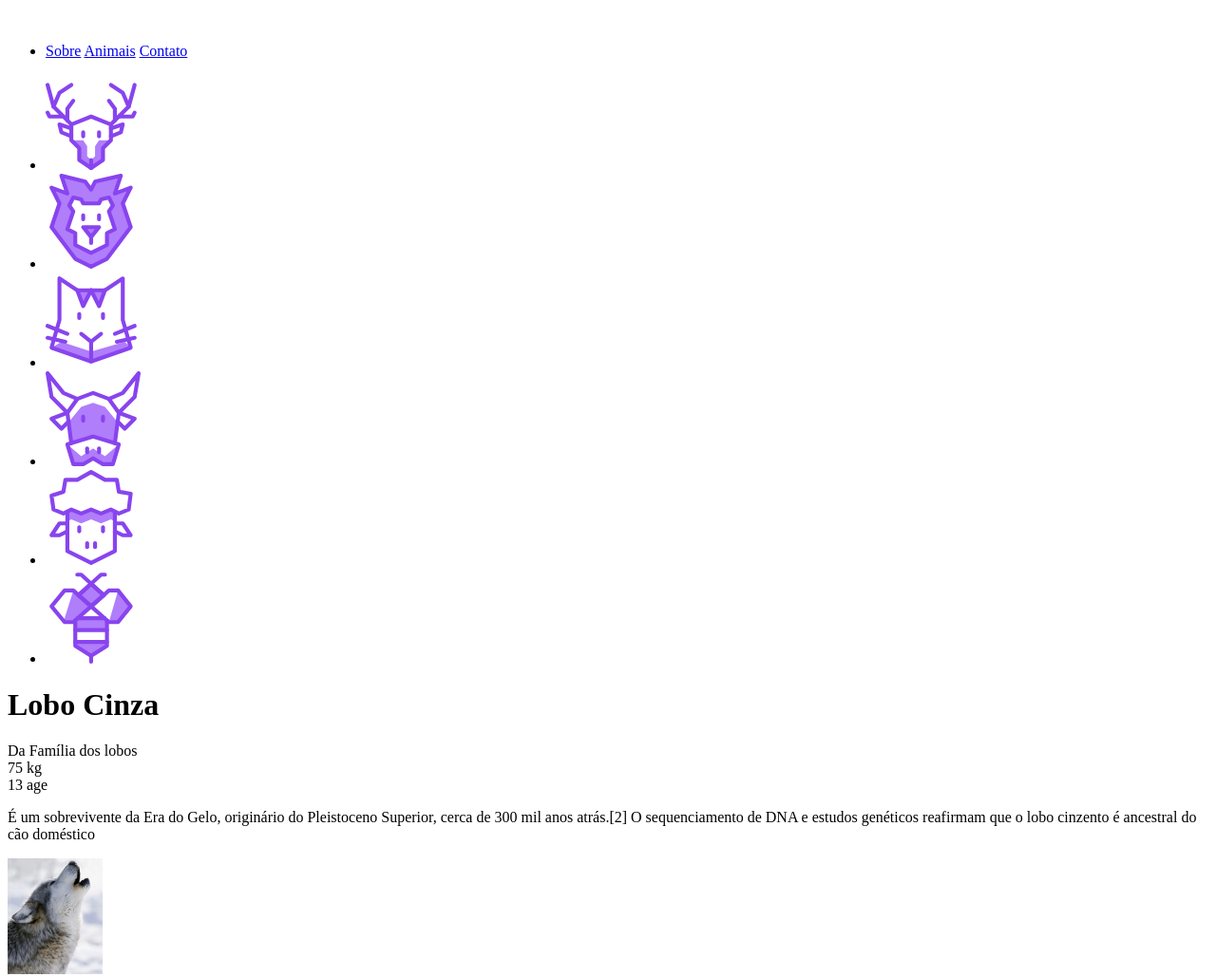
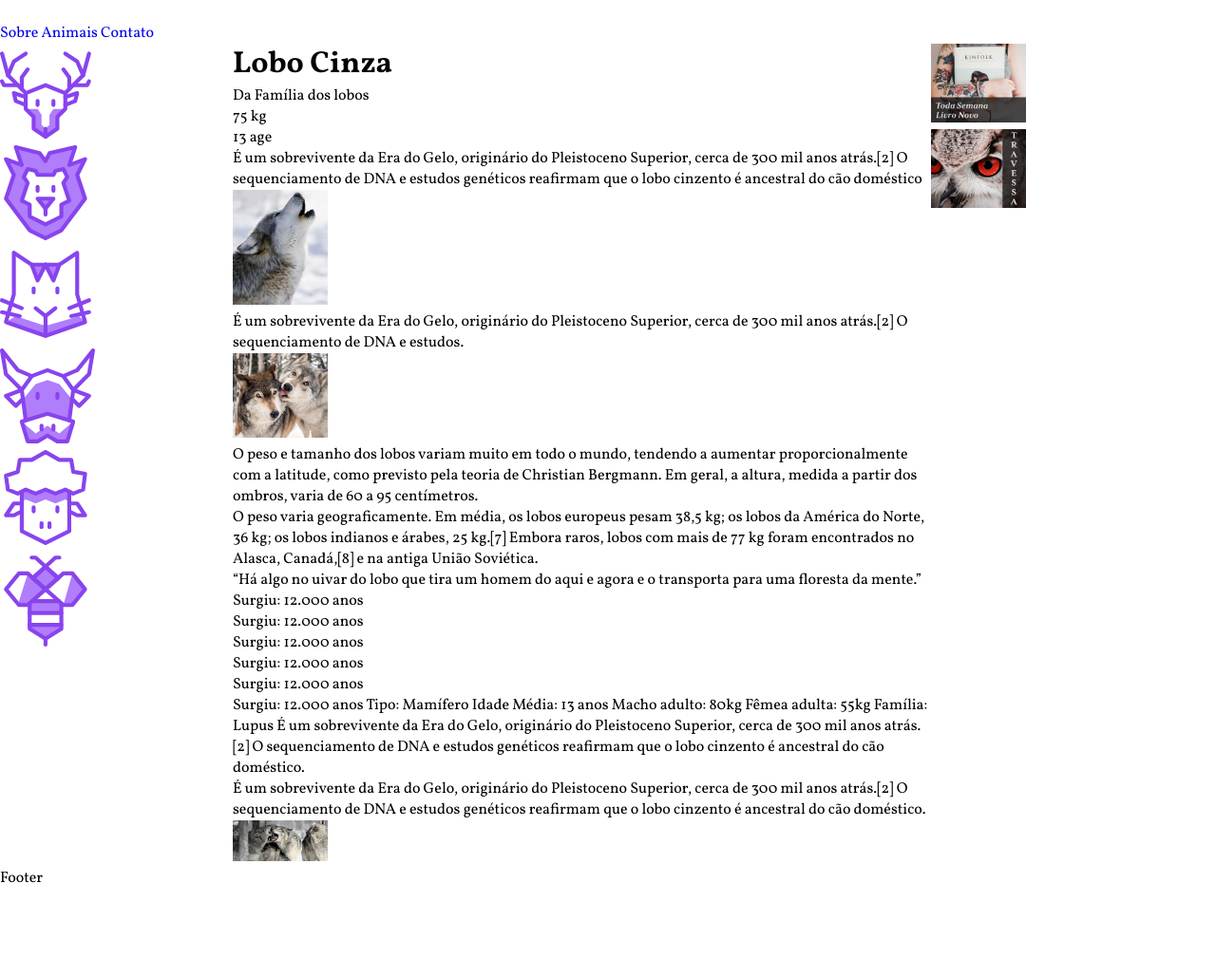
Before and after one commit to maiconrs95/wildbeast-css-grid-layout, a plain HTML site: page index.html in a window 1280 px wide. Shown: the top 1029 px of the page at 95% size. After the commit the page ends 936 px from the top, so only its background shows below. Drawn offline with Linux system fonts and the light colour scheme.

Commit message:
feat: default grid structure

```diff
--- a/css/style.css
+++ b/css/style.css
@@ -1,5 +1,52 @@
-body {}
+body, p, h1, ul, li, blockquote {
+  padding: 0;
+  margin: 0;
+}
+
+body {
+  font-family: 'Vollkorn', Georgia, 'Times New Roman', Times, serif;
+}
+
+li {
+  list-style: none;
+}
+
+a {
+  text-decoration: none;
+}
 
 img {
   max-width: 100px;
 }
+
+/* GLOBAL GRID */
+.estrutura {
+  min-height: 100vh;
+  display: grid;
+  grid-template-columns: minmax(160px, 1fr) 3fr 300px;
+  grid-template-areas:
+    "header  header  header"
+    "sidenav content anuncios"
+    "footer  footer  footer"
+  ;
+}
+
+header {
+  grid-area: header;
+}
+
+.sidenav {
+  grid-area: sidenav;
+}
+
+.content {
+  grid-area: content;
+}
+
+.anuncios {
+  grid-area: anuncios;
+}
+
+.footer {
+  grid-area: footer;
+}
--- a/index.html
+++ b/index.html
@@ -6,6 +6,8 @@
   <meta name="viewport" content="width=device-width, initial-scale=1.0">
   <title>Wildbeast</title>
 
+  <link href="https://fonts.googleapis.com/css2?family=Vollkorn:ital,wght@0,400;0,700;1,400&display=swap"
+    rel="stylesheet">
   <link rel="stylesheet" href="./css/style.css">
 </head>
 
@@ -13,7 +15,7 @@
   <div class="estrutura">
     <header class="header">
       <a href="#" class="logo">
-        <img src="img/wildbeast.svg" alt="wildbeast" />
+        <img src="./img/wildbeast.svg" alt="wildbeast" />
       </a>
       <nav>
         <ul>
@@ -30,32 +32,32 @@
       <ul>
         <li>
           <a href="#">
-            <img src="img/icones/cervo.svg" alt="">
+            <img src="./img/icones/cervo.svg" alt="">
           </a>
         </li>
         <li>
           <a href="#">
-            <img src="img/icones/leao.svg" alt="">
+            <img src="./img/icones/leao.svg" alt="">
           </a>
         </li>
         <li>
           <a href="#">
-            <img src="img/icones/gato.svg" alt="">
+            <img src="./img/icones/gato.svg" alt="">
           </a>
         </li>
         <li>
           <a href="#">
-            <img src="img/icones/vaca.svg" alt="">
+            <img src="./img/icones/vaca.svg" alt="">
           </a>
         </li>
         <li>
           <a href="#">
-            <img src="img/icones/ovelha.svg" alt="">
+            <img src="./img/icones/ovelha.svg" alt="">
           </a>
         </li>
         <li>
           <a href="#">
-            <img src="img/icones/abelha.svg" alt="">
+            <img src="./img/icones/abelha.svg" alt="">
           </a>
         </li>
       </ul>
```
